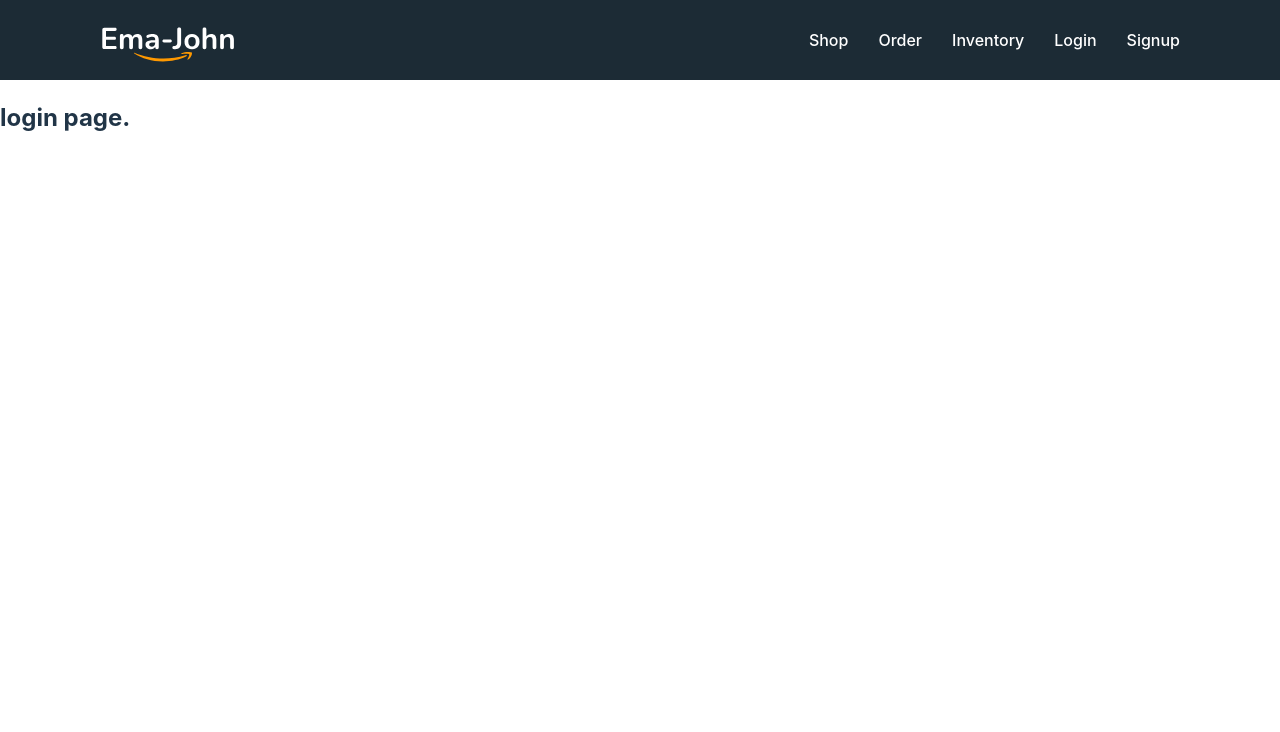
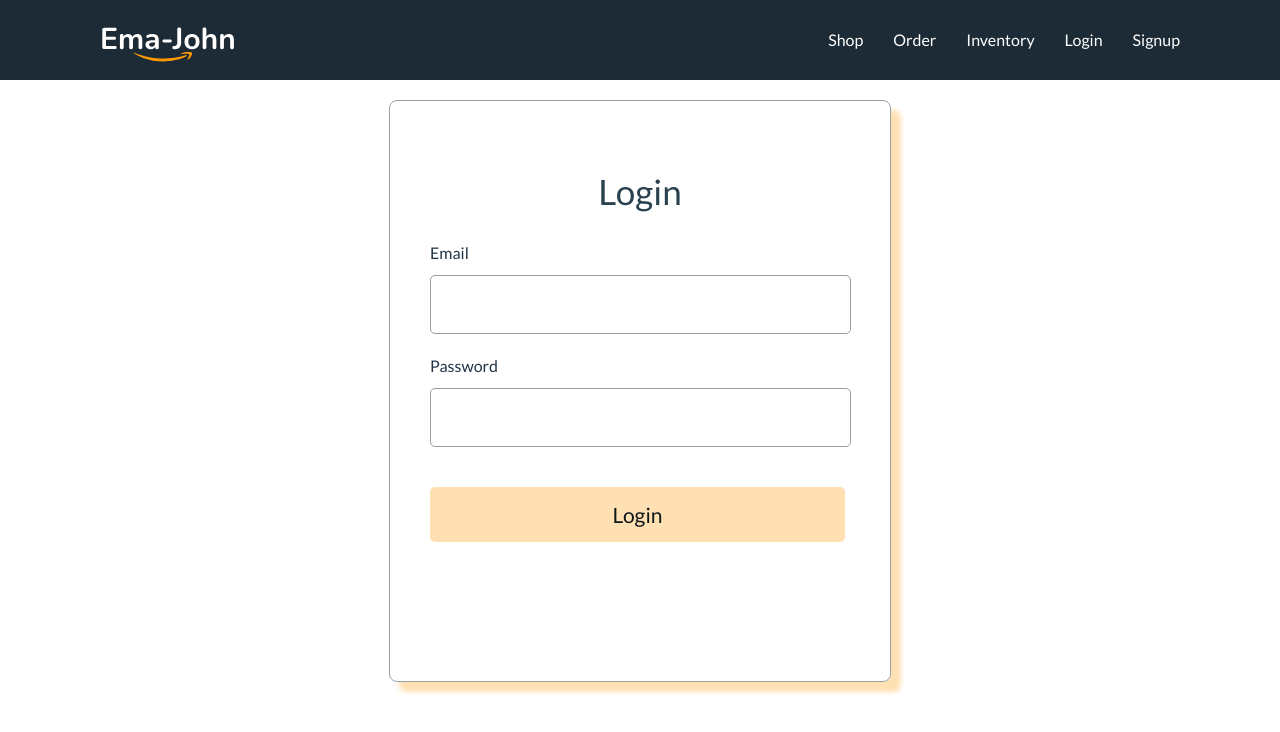
Before and after one commit to Sobuj54/module-50-simple-SPA-website, a React (Vite) app: page /login in a window 1280 px wide. Shown: the top 732 px of the page. Built offline with nearby package versions, Linux system fonts and the light colour scheme.

Commit message:
added login form and box shadow

```diff
--- a/src/Components/Login/Login.css
+++ b/src/Components/Login/Login.css
@@ -0,0 +1,57 @@
+.form-container {
+    margin: 20px auto;
+    width: 420px;
+    height: 500px;
+    border: 1px solid #95A0A7;
+    border-radius: 8px;
+    padding: 40px;
+    box-shadow: #FFE0B3 10px 10px 5px;
+}
+
+.form-title {
+    font-family: 'Lato';
+    font-style: normal;
+    font-weight: 400;
+    font-size: 35px;
+    line-height: 42px;
+    letter-spacing: 0.0025em;
+    color: #2A414F;
+    text-align: center;
+}
+
+.form-control {
+    margin-bottom: 20px;
+}
+
+.form-control label {
+    display: block;
+    margin-bottom: 10px;
+}
+
+.form-control input {
+    width: 415px;
+    height: 55px;
+    border: 1px solid #95A0A7;
+    border-radius: 5px;
+    font-size: 20px;
+}
+
+.btn-submit {
+    border: none;
+    width: 415px;
+    height: 55px;
+    background: rgba(255, 153, 0, 0.3);
+    border-radius: 5px;
+    font-family: 'Lato';
+    font-style: normal;
+    font-weight: 400;
+    font-size: 21px;
+    line-height: 25px;
+    letter-spacing: 0.0015em;
+    color: #0E161A;
+    margin-top: 20px;
+}
+
+.btn-submit:hover {
+    background-color: rgba(255, 153, 0, 0.5);
+}
--- a/src/Components/Login/Login.jsx
+++ b/src/Components/Login/Login.jsx
@@ -3,8 +3,19 @@
 
 const Login = () => {
   return (
-    <div>
-      <h2>login page.</h2>
+    <div className="form-container">
+      <h2 className="form-title">Login </h2>
+      <form>
+        <div className="form-control">
+          <label htmlFor="email">Email</label>
+          <input type="email" name="email" required />
+        </div>
+        <div className="form-control">
+          <label htmlFor="password">Password</label>
+          <input type="password" name="password" required />
+        </div>
+        <input className="btn-submit" type="submit" value="Login" />
+      </form>
     </div>
   );
 };
--- a/src/index.css
+++ b/src/index.css
@@ -1,5 +1,7 @@
+@import url('https://fonts.googleapis.com/css2?family=Lato:ital,wght@0,400;0,700;1,400&display=swap');
+
 :root {
-  font-family: Inter, system-ui, Avenir, Helvetica, Arial, sans-serif;
+  font-family: 'Lato', sans-serif;
   line-height: 1.5;
   font-weight: 400;
 
@@ -19,6 +21,7 @@
   color: #646cff;
   text-decoration: inherit;
 }
+
 a:hover {
   color: #535bf2;
 }
@@ -47,9 +50,11 @@
   cursor: pointer;
   transition: border-color 0.25s;
 }
+
 button:hover {
   border-color: #646cff;
 }
+
 button:focus,
 button:focus-visible {
   outline: 4px auto -webkit-focus-ring-color;
@@ -60,9 +65,11 @@
     color: #213547;
     background-color: #ffffff;
   }
+
   a:hover {
     color: #747bff;
   }
+
   button {
     background-color: #f9f9f9;
   }
```
